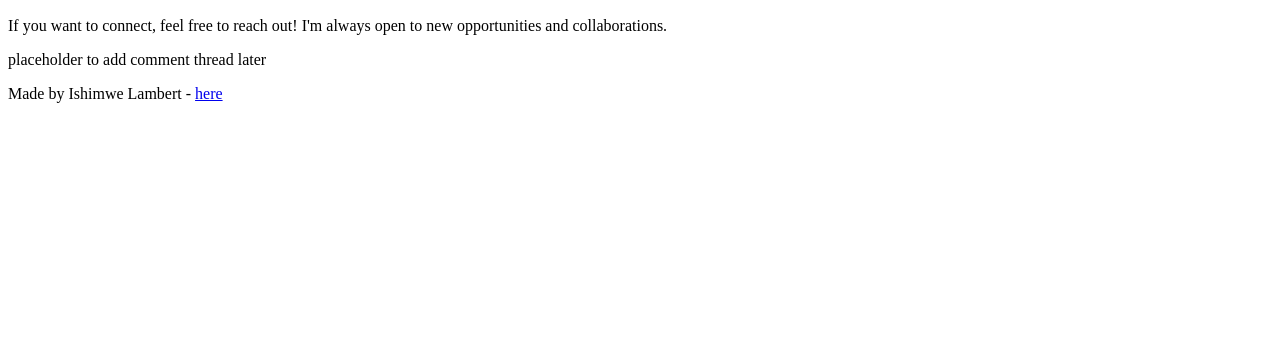
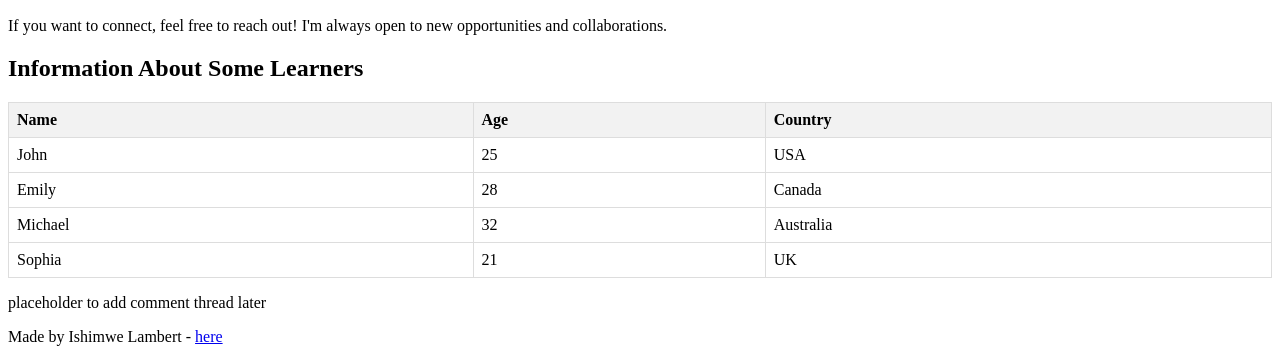
Before and after one commit to ishimwelambert/My_First_Portfolio, a plain HTML site: page html_basic/index.html in a window 1280 px wide. Shown: the part 687-1049 px from the top of the page. Before the commit the page ends 806 px from the top, so only its background shows below. Drawn offline with Linux system fonts and the light colour scheme.

Commit message:
Update index.html

```diff
--- a/html_basic/index.html
+++ b/html_basic/index.html
@@ -4,6 +4,21 @@
     <meta charset="UTF-8">
     <meta name="viewport" content="width=device-width, initial-scale=1.0">
     <title>My First Cool Webpage</title>
+    <style>
+        table {
+            width: 100%;
+            border-collapse: collapse;
+            margin-top: 20px;
+        }
+        th, td {
+            border: 1px solid #ddd;
+            padding: 8px;
+            text-align: left;
+        }
+        th {
+            background-color: #f2f2f2;
+        }
+    </style>
 </head>
 <body>
     <header>
@@ -34,6 +49,40 @@
 
             <h2>Contact Me</h2>
             <p>If you want to connect, feel free to reach out! I'm always open to new opportunities and collaborations.</p>
+
+            <!-- New container for the table of learners -->
+            <h2>Information About Some Learners</h2>
+            <table>
+                <thead>
+                    <tr>
+                        <th>Name</th>
+                        <th>Age</th>
+                        <th>Country</th>
+                    </tr>
+                </thead>
+                <tbody>
+                    <tr>
+                        <td>John</td>
+                        <td>25</td>
+                        <td>USA</td>
+                    </tr>
+                    <tr>
+                        <td>Emily</td>
+                        <td>28</td>
+                        <td>Canada</td>
+                    </tr>
+                    <tr>
+                        <td>Michael</td>
+                        <td>32</td>
+                        <td>Australia</td>
+                    </tr>
+                    <tr>
+                        <td>Sophia</td>
+                        <td>21</td>
+                        <td>UK</td>
+                    </tr>
+                </tbody>
+            </table>
         </article>
 
         <aside>
```
